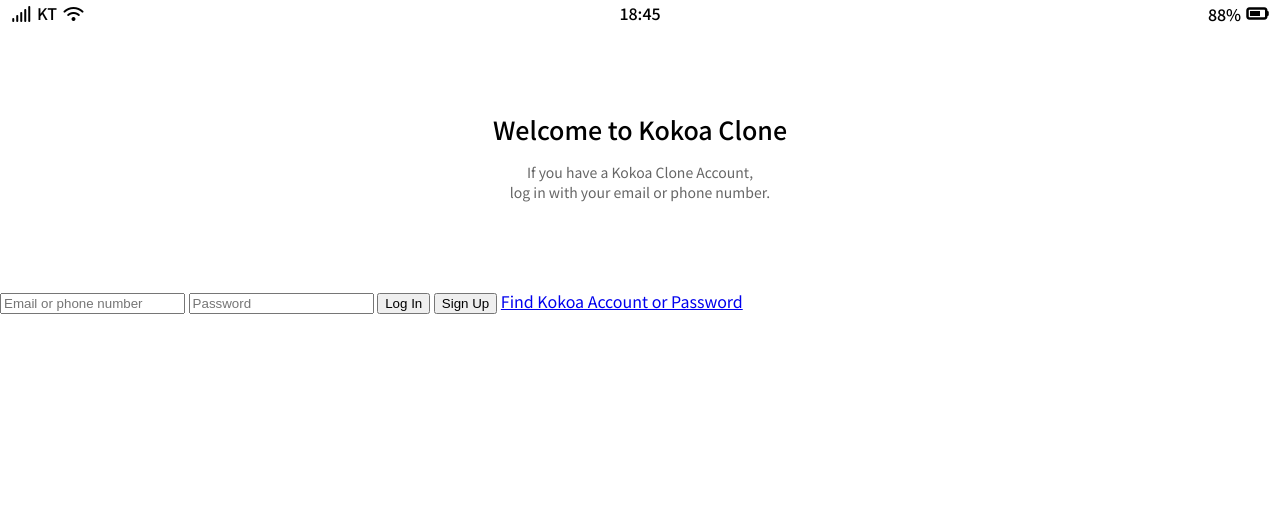
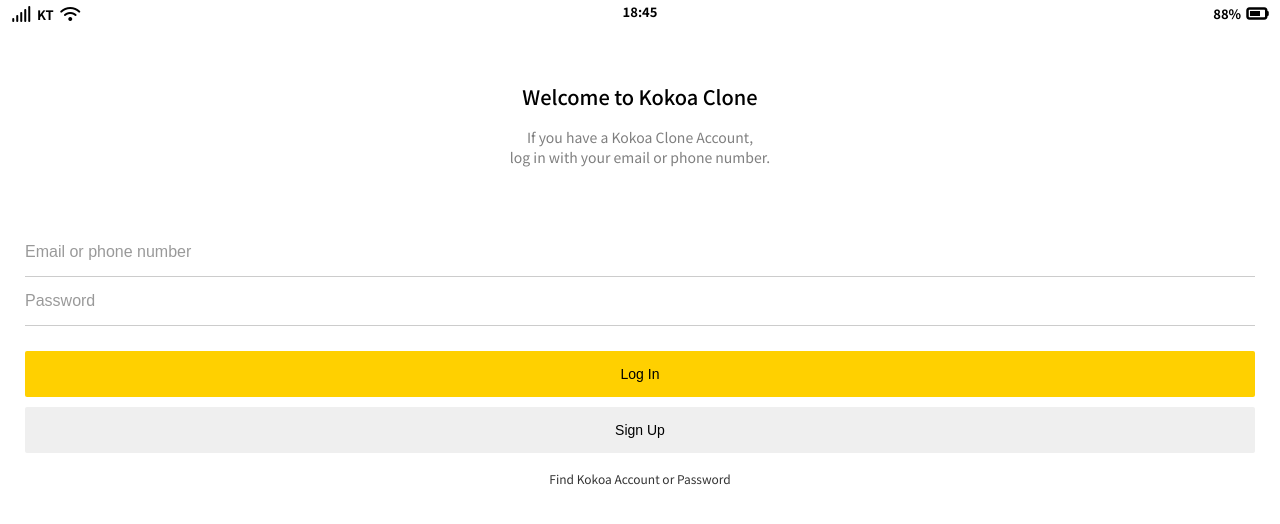
Before and after one commit to woo-hui/kokoa-clone-2022, a plain HTML site: page index.html in a window 1280 px wide. Drawn offline with Linux system fonts and the light colour scheme.

Commit message:
Kokoa Clone-2

```diff
--- a/css/reset.css
+++ b/css/reset.css
@@ -41,3 +41,7 @@ table {
 	border-collapse: collapse;
 	border-spacing: 0;
 }
+
+input:focus {
+	outline: none;
+}
--- a/css/status-bar.css
+++ b/css/status-bar.css
@@ -7,17 +7,20 @@
     width: 33%;
 }
 .status-bar span {
-    font-weight: 500;
+    font-size: 13px;
+    font-weight: 600;
 }
 .status-bar__column:first-child .fa-signal{
     margin-right: 2px;
 }
+
 .status-bar__column:first-child span{
     margin-right: 3px;
 }
 .status-bar__column:nth-child(2){
     display: flex;
     justify-content: center;
+    text-align: ;
 }
 .status-bar__column:last-child{
     display: flex;
--- a/css/style.css
+++ b/css/style.css
@@ -1,13 +1,14 @@
 @import url('https://fonts.googleapis.com/css2?family=Noto+Sans+KR:wght@100;300;400;500;700;900&display=swap');
 @import "reset.css";
 @import "status-bar.css";
+@import "variables.css";
 
 body {
     font-family: 'Noto Sans KR', sans-serif;
 }
 
 .welcome-header {
-    margin: 90px 0px;
+    margin: 60px 0px;
     text-align: center;
     display: flex;
     flex-direction: column;
@@ -15,12 +16,62 @@ body {
 }
 .welcome-header__title{
     margin-bottom: 20px;
-    font-size: 25px;
+    font-size: 20px;
     font-weight: 500;
 }
 .welcome-header__text {
-    width: 60%;
-    opacity: 0.6;
+    width: 70%;
+    opacity: 0.5;
     font-size: 14px;
     line-height: 145%;
 }
+
+#login-form {
+    display: flex;
+    flex-direction: column;
+    margin: 0px 25px;
+}
+
+#login-form input{
+    border: none;
+    padding: 15px 0px;
+    font-weight: 500;
+}
+
+#login-form input:not([type="submit"]) {
+    font-size: 16px;
+    border-bottom: 1px solid rgba(0,0,0,0.2);
+    transition: border-color 0.2s;
+}
+
+#login-form input[type="password"] {
+    margin-bottom: 25px;
+}
+
+#login-form input[type="submit"] {
+    font-size: 14px;
+    font-weight: 500;
+    cursor: pointer;
+    border-radius: 2px;
+}
+
+#login-form input::placeholder {
+    color: rgba(0,0,0,0.4);
+}
+
+#login-form input:focus {
+    border-color: var(--yellow);
+}
+
+#login-form input[value="Log In"] {
+    background-color: var(--yellow);
+    margin-bottom: 10px;
+}
+
+#login-form a {
+    margin-top: 20px;
+    text-align: center;
+    text-decoration: none;
+    font-size: 12px;
+    color:rgba(0,0,0,0.8);
+}
--- /dev/null
+++ b/css/variables.css
@@ -0,0 +1 @@
+:root{--yellow: rgb(255, 208, 0); }
```
